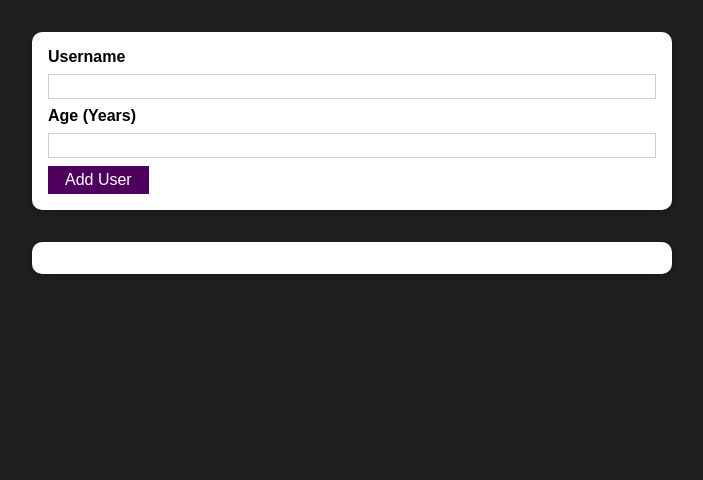
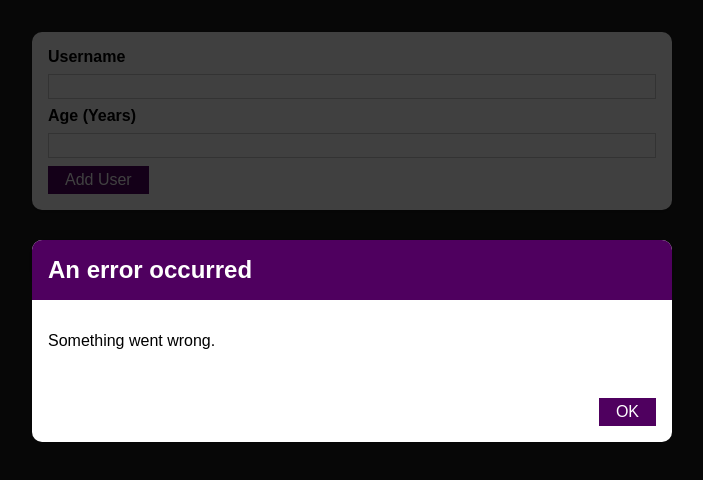
Before and after one commit to ianikeev/react-udemy-project1, a React (Vite) app: page / in a window 1280 px wide. Shown: the top 480 px of the page, without its empty margins (288-991 px from the left). Built offline with nearby package versions, Linux system fonts and the light colour scheme.

Commit message:
Add backdrop

```diff
--- a/src/components/UI/ErrorModal.jsx
+++ b/src/components/UI/ErrorModal.jsx
@@ -3,7 +3,9 @@ import Card from './Card.jsx';
 import Button from './Button.jsx';
 
 const ErrorModal = (props) => {
-  return(
+  return (
+    <div>
+      <div className={styles.backdrop}/>
       <Card className={styles.modal}>
         <header className={styles.header}>
           <h2>{props.title}</h2>
@@ -15,7 +17,8 @@ const ErrorModal = (props) => {
           <Button>OK</Button>
         </footer>
       </Card>
-  )
+    </div>
+  );
 };
 
 export default ErrorModal;
--- a/src/components/Users/AddUser.jsx
+++ b/src/components/Users/AddUser.jsx
@@ -2,6 +2,7 @@ import Card from '../UI/Card.jsx';
 import styles from './AddUser.module.css';
 import Button from '../UI/Button.jsx';
 import { useState } from 'react';
+import ErrorModal from '../UI/ErrorModal.jsx';
 
 const AddUser = (props) => {
   const [enteredUsername, setEnteredUsername] = useState('');
@@ -33,6 +34,8 @@ const AddUser = (props) => {
   };
 
   return (
+    <div>
+      <ErrorModal title="An error occurred" message="Something went wrong." />
       <Card className={styles.input}>
         <form onSubmit={addUserHandler}>
           <label htmlFor="username">Username</label>
@@ -44,6 +47,7 @@ const AddUser = (props) => {
           <Button type="submit">Add User</Button>
         </form>
       </Card>
+    </div>
   );
 };
 
```
Lines whose indentation alone changed are shown as unchanged.
